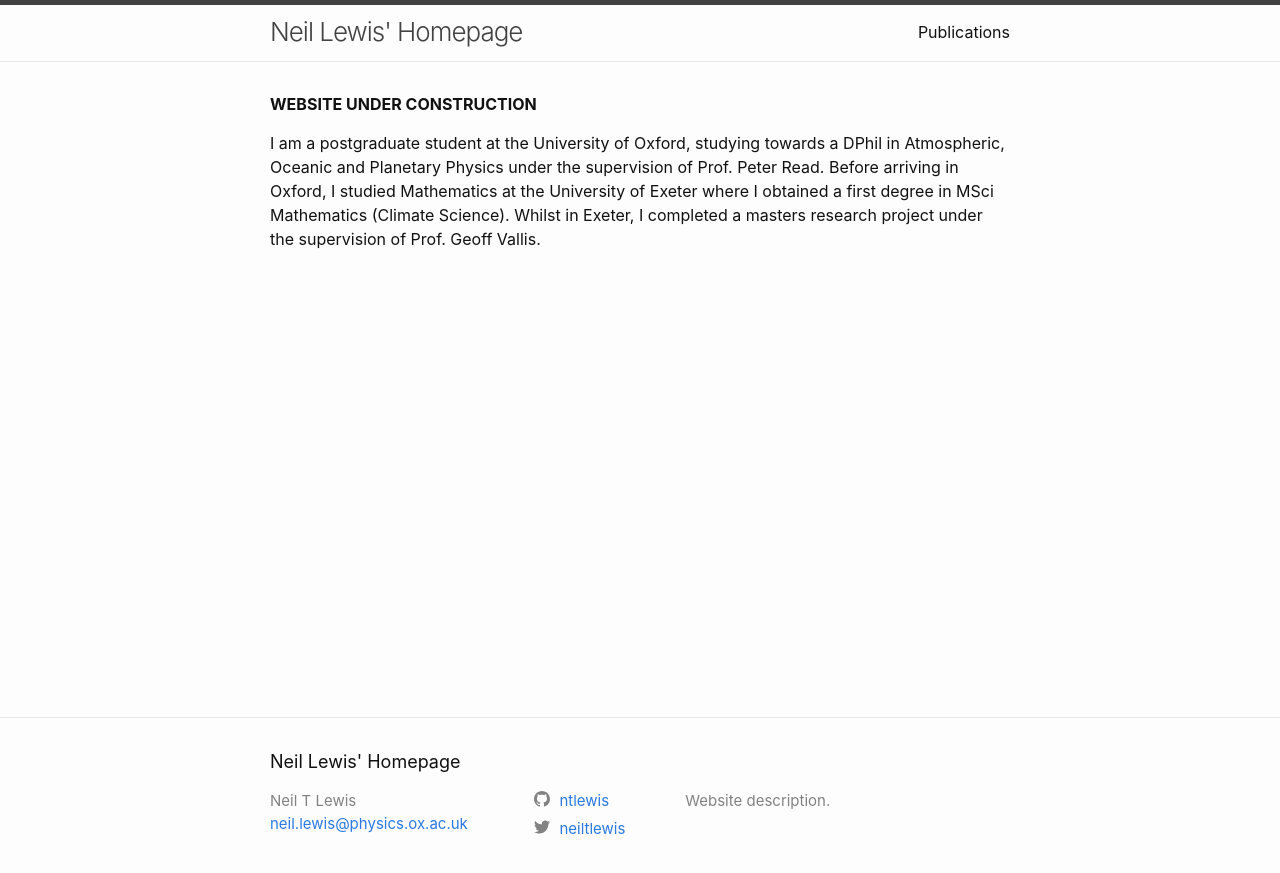
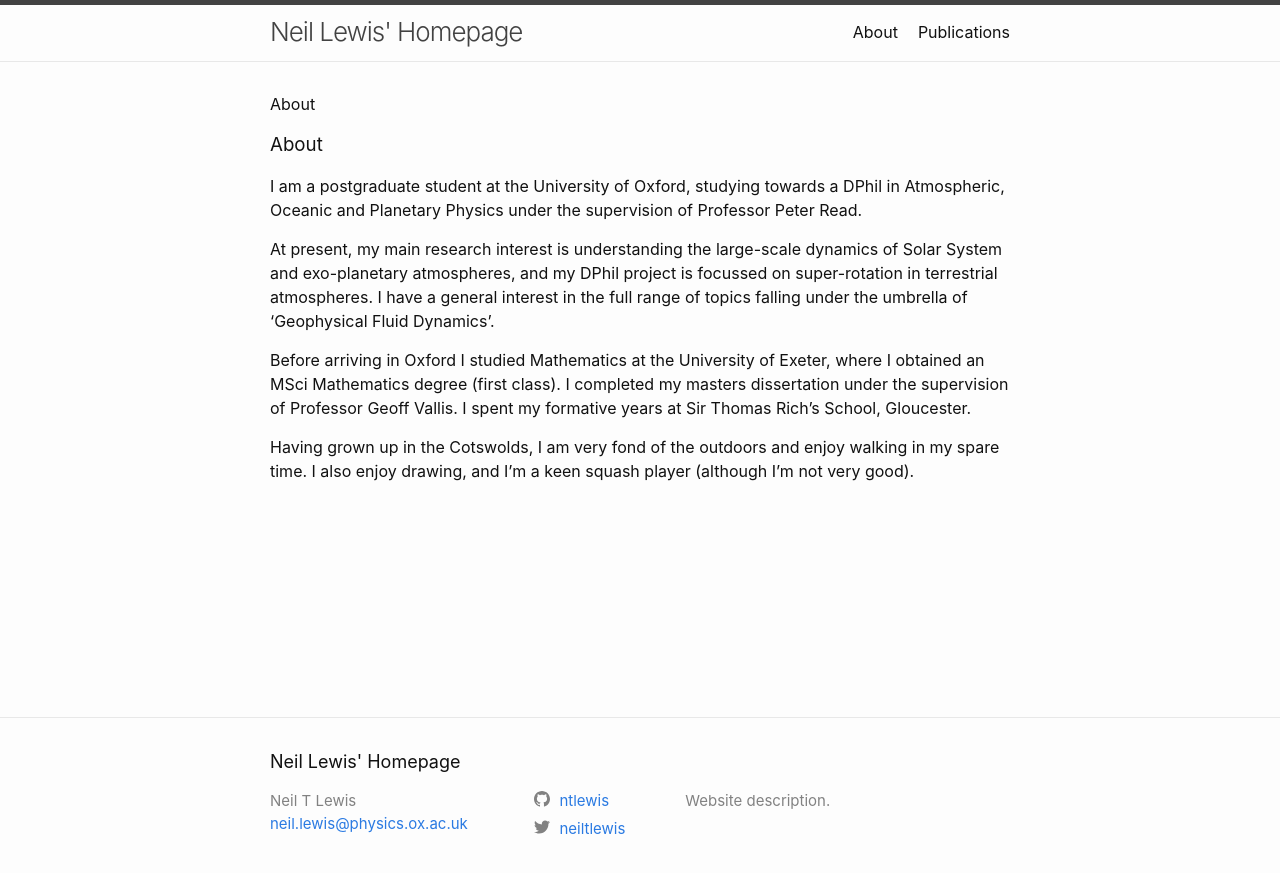
Before and after one commit to ntlewis/ntlewis.github.io, a Jekyll site: the page built from index.md, in a window 1280 px wide. Shown: the top 873 px of the page. Built offline with Jekyll 4.4.1, drawn with Linux system fonts in a browser that asks for light colours; our own code applies the rules of GitHub Pages for plain Markdown files.

Commit message:
Update index.md

```diff
--- a/index.md
+++ b/index.md
@@ -5,10 +5,16 @@
 layout: home
 ---
 
-**WEBSITE UNDER CONSTRUCTION**
+### About
 
 
-I am a postgraduate student at the University of Oxford, studying towards a DPhil in Atmospheric, Oceanic and Planetary Physics under the supervision of Prof. Peter Read. Before arriving in Oxford, I studied Mathematics at the University of Exeter where I obtained a first degree in MSci Mathematics (Climate Science). Whilst in Exeter, I completed a masters research project under the supervision of Prof. Geoff Vallis.
+I am a postgraduate student at the University of Oxford, studying towards a DPhil in Atmospheric, Oceanic and Planetary Physics under the supervision of Professor Peter Read.
+
+At present, my main research interest is understanding the large-scale dynamics of Solar System and exo-planetary atmospheres, and my DPhil project is focussed on super-rotation in terrestrial atmospheres. I have a general interest in the full range of topics falling under the umbrella of 'Geophysical Fluid Dynamics'.
+
+Before arriving in Oxford I studied Mathematics at the University of Exeter, where I obtained an MSci Mathematics degree (first class). I completed my masters dissertation under the supervision of Professor Geoff Vallis. I spent my formative years at Sir Thomas Rich’s School, Gloucester.
+
+Having grown up in the Cotswolds, I am very fond of the outdoors and enjoy walking in my spare time. I also enjoy drawing, and I’m a keen squash player (although I’m not very good).
 
 <!--
 #### Research focus
```
